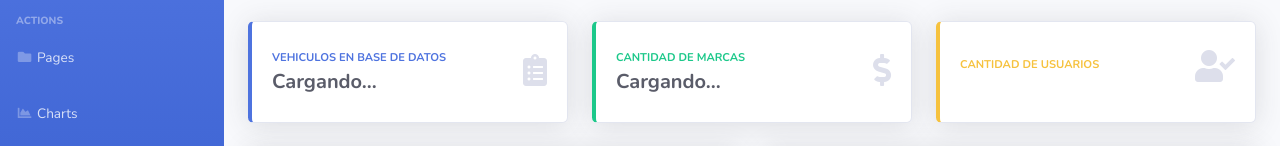
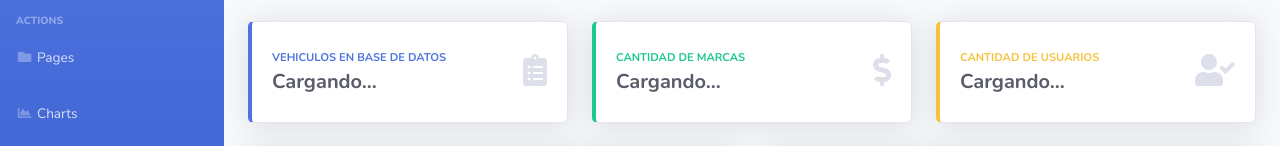
Before and after one commit to berniifranco/dashboard-gruppo-8, a React (Create React App) app: page / in a window 1280 px wide. Shown: the part 131-277 px from the top of the page. Built offline with nearby package versions, Linux system fonts and the light colour scheme; no server answers.

Commit message:
cargando en usuarios

```diff
--- a/src/components/Users.jsx
+++ b/src/components/Users.jsx
@@ -32,7 +32,7 @@ function Users () {
                             </div>
 
 
-                            <div className="h5 mb-0 font-weight-bold text-gray-800"> {usuarios} </div>
+                            <div className="h5 mb-0 font-weight-bold text-gray-800"> {usuarios.length === 0 && 'Cargando...'}{usuarios} </div>
 
 
                         </div>
```
